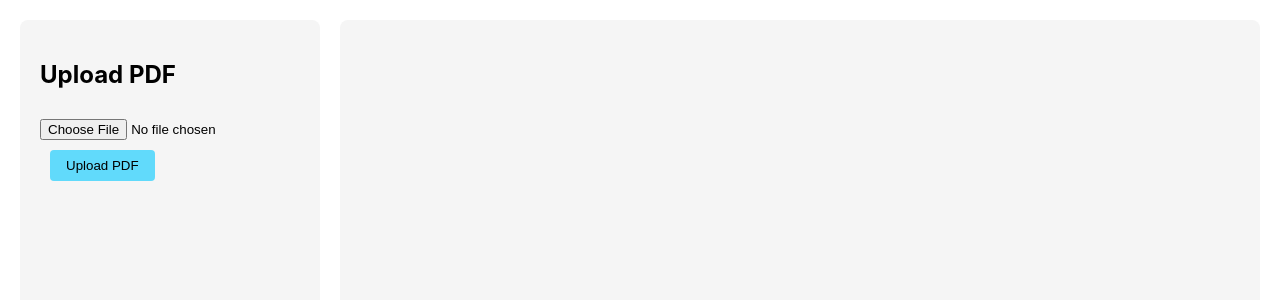
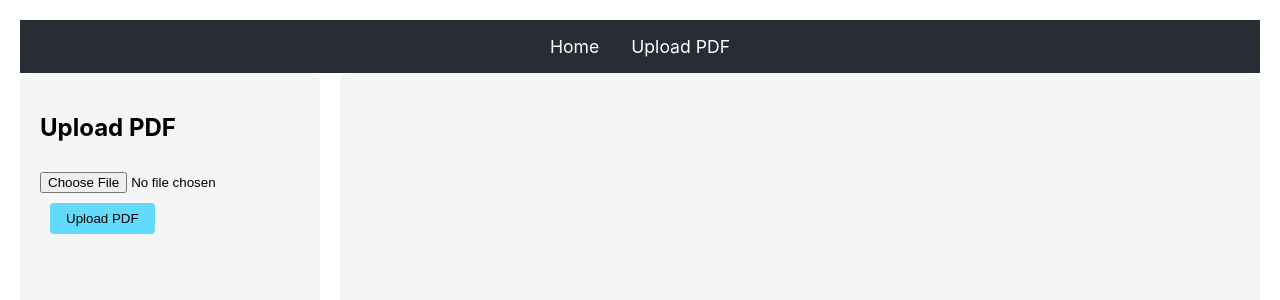
Before and after one commit to dgorbatov/book-ml, a React (Create React App) app in the folder frontend/: page /upload in a window 1280 px wide. Shown: the top 300 px of the page. Built offline with nearby package versions, Linux system fonts and the light colour scheme.

Commit message:
add routing

```diff
--- a/frontend/src/App.css
+++ b/frontend/src/App.css
@@ -59,3 +59,31 @@
   padding: 20px;
   height: 100%;
 }
+
+.nav-menu {
+  background-color: #282c34;
+  padding: 1rem;
+}
+
+.nav-menu ul {
+  list-style: none;
+  padding: 0;
+  margin: 0;
+  display: flex;
+  justify-content: center;
+  gap: 2rem;
+}
+
+.nav-menu a {
+  color: white;
+  text-decoration: none;
+  font-size: 1.1rem;
+}
+
+.nav-menu a:hover {
+  color: #61dafb;
+}
+
+.home {
+  padding: 2rem;
+}
--- a/frontend/src/App.js
+++ b/frontend/src/App.js
@@ -1,102 +1,37 @@
-import logo from './logo.svg';
+import { BrowserRouter as Router, Routes, Route, Link } from 'react-router-dom';
+import Upload from './components/Upload';
 import './App.css';
-import { useState } from 'react';
 
 function App() {
-  const [selectedFile, setSelectedFile] = useState("");
-  const [uploadStatus, setUploadStatus] = useState("");
+  return (
+    <Router>
+      <div className="App">
+        <nav className="nav-menu">
+          <ul>
+            <li>
+              <Link to="/">Home</Link>
+            </li>
+            <li>
+              <Link to="/upload">Upload PDF</Link>
+            </li>
+          </ul>
+        </nav>
 
-  const handleFileSelect = (event) => {
-    setSelectedFile(event.target.files[0]);
-  };
+        <Routes>
+          <Route path="/" element={<Home />} />
+          <Route path="/upload" element={<Upload />} />
+        </Routes>
+      </div>
+    </Router>
+  );
+}
 
-  const handleUpload = async () => {
-    if (!selectedFile) {
-      setUploadStatus('Please select a file first');
-      return;
-    }
-
-    if (!selectedFile.type.includes('pdf')) {
-      setUploadStatus('Please upload a PDF file');
-      return;
-    }
-
-    const formData = new FormData();
-    formData.append('pdf', selectedFile);
-
-    console.log(selectedFile);
-
-    try {
-        const response = await fetch('/api/upload', {
-            method: 'POST',
-            body: formData,
-            headers: {
-              // Don't set Content-Type header when sending FormData
-              // It will be automatically set with the correct boundary
-            }
-        });
-        const data = await response.json();
-
-        if (response.ok) {
-            setUploadStatus('File uploaded successfully!');
-            // setSelectedFile(null);
-        } else {
-            setUploadStatus(`Upload failed: ${data.message}`);
-        }
-    } catch (error) {
-      setUploadStatus('Upload failed: ' + error.message);
-    }
-  };
-
+// Simple Home component
+function Home() {
   return (
-    <div className="App">
-        <div className="container">
-            <div className="upload-controls">
-                <h2>Upload PDF</h2>
-                <input
-                    type="file"
-                    accept=".pdf"
-                    onChange={handleFileSelect}
-                    style={{margin: '10px 0'}}
-                />
-                <button
-                    onClick={handleUpload}
-                    style={{
-                        padding: '8px 16px',
-                        backgroundColor: '#61dafb',
-                        border: 'none',
-                        borderRadius: '4px',
-                        cursor: 'pointer',
-                        marginLeft: '10px'
-                    }}
-                >
-                    Upload PDF
-                </button>
-                {uploadStatus && (
-                    <p style={{
-                        margin: '10px 0',
-                        color: uploadStatus.includes('success') ? 'green' : 'red'
-                    }}>
-                        {uploadStatus}
-                    </p>
-                )}
-                {selectedFile && (
-                    <p>Selected file: {selectedFile.name}</p>
-                )}
-            </div>
-            <div className="pdf-viewer">
-                {selectedFile && (
-                    <object
-                        data={URL.createObjectURL(selectedFile)}
-                        type="application/pdf"
-                        width="100%"
-                        height="100%"
-                    >
-                        <p>Your browser does not support PDF preview.</p>
-                    </object>
-                )}
-            </div>
-        </div>
+    <div className="home">
+      <h1>Welcome to PDF Analyzer</h1>
+      <p>Use the navigation menu to upload and analyze PDFs.</p>
     </div>
   );
 }
--- /dev/null
+++ b/frontend/src/components/Upload.css
@@ -0,0 +1,20 @@
+.container {
+  display: grid;
+  grid-template-columns: 300px 1fr;
+  gap: 20px;
+  height: calc(100vh - 40px);
+  text-align: left;
+}
+
+.upload-controls {
+  padding: 20px;
+  background-color: #f5f5f5;
+  border-radius: 8px;
+}
+
+.pdf-viewer {
+  background-color: #f5f5f5;
+  border-radius: 8px;
+  padding: 20px;
+  height: 100%;
+}
--- /dev/null
+++ b/frontend/src/components/Upload.js
@@ -0,0 +1,101 @@
+import { useState } from 'react';
+import './Upload.css';
+
+function Upload() {
+  const [selectedFile, setSelectedFile] = useState("");
+  const [uploadStatus, setUploadStatus] = useState("");
+
+  const handleFileSelect = (event) => {
+    setSelectedFile(event.target.files[0]);
+  };
+
+  const handleUpload = async () => {
+    if (!selectedFile) {
+      setUploadStatus('Please select a file first');
+      return;
+    }
+
+    if (!selectedFile.type.includes('pdf')) {
+      setUploadStatus('Please upload a PDF file');
+      return;
+    }
+
+    const formData = new FormData();
+    formData.append('pdf', selectedFile);
+
+    console.log(selectedFile);
+
+    try {
+        const response = await fetch('/api/upload', {
+            method: 'POST',
+            body: formData,
+            headers: {
+              // Don't set Content-Type header when sending FormData
+              // It will be automatically set with the correct boundary
+            }
+        });
+        const data = await response.json();
+
+        if (response.ok) {
+            setUploadStatus('File uploaded successfully!');
+            // setSelectedFile(null);
+        } else {
+            setUploadStatus(`Upload failed: ${data.message}`);
+        }
+    } catch (error) {
+      setUploadStatus('Upload failed: ' + error.message);
+    }
+  };
+
+  return (
+    <div className="container">
+        <div className="upload-controls">
+            <h2>Upload PDF</h2>
+            <input
+                type="file"
+                accept=".pdf"
+                onChange={handleFileSelect}
+                style={{margin: '10px 0'}}
+            />
+            <button
+                onClick={handleUpload}
+                style={{
+                    padding: '8px 16px',
+                    backgroundColor: '#61dafb',
+                    border: 'none',
+                    borderRadius: '4px',
+                    cursor: 'pointer',
+                    marginLeft: '10px'
+                }}
+            >
+                Upload PDF
+            </button>
+            {uploadStatus && (
+                <p style={{
+                    margin: '10px 0',
+                    color: uploadStatus.includes('success') ? 'green' : 'red'
+                }}>
+                    {uploadStatus}
+                </p>
+            )}
+            {selectedFile && (
+                <p>Selected file: {selectedFile.name}</p>
+            )}
+        </div>
+        <div className="pdf-viewer">
+            {selectedFile && (
+                <object
+                    data={URL.createObjectURL(selectedFile)}
+                    type="application/pdf"
+                    width="100%"
+                    height="100%"
+                >
+                    <p>Your browser does not support PDF preview.</p>
+                </object>
+            )}
+        </div>
+    </div>
+  );
+}
+
+export default Upload;
--- /dev/null
+++ b/package.json
@@ -0,0 +1,5 @@
+{
+  "dependencies": {
+    "react-router-dom": "^7.3.0"
+  }
+}
```
Also changed, not shown: 2 other files (tests, documents, lock files or other folders).
